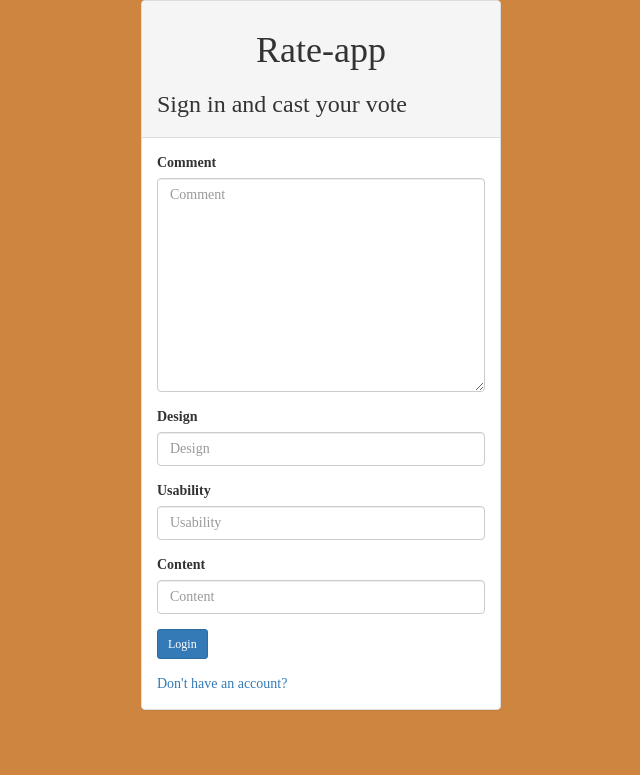
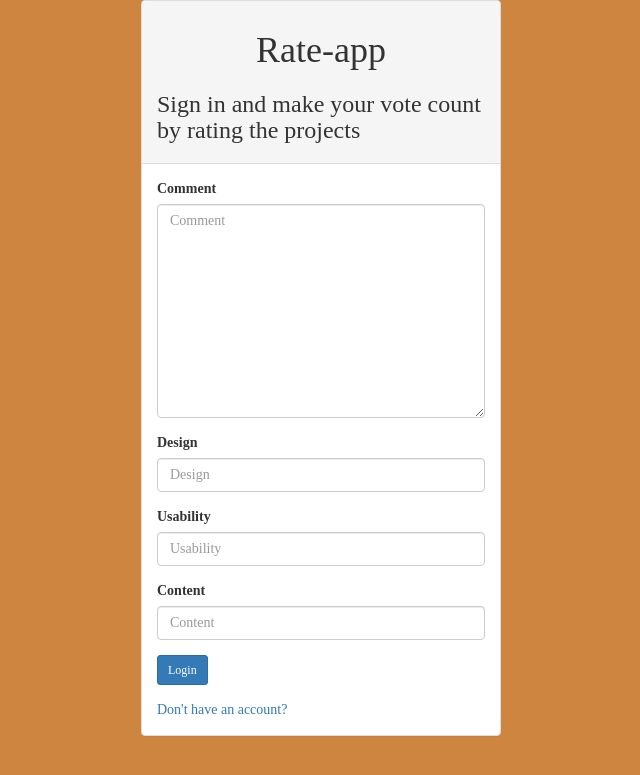
Before and after one commit to Kennedy128/django-final, a Django app: template rate/templates/registration/login.html in a window 1280 px wide. Shown: the top 775 px of the page, without its empty margins (319-959 px from the left). Run offline with Django 3.2, Linux system fonts and the light colour scheme; the template is opened without the code that fills it: values that come from a table or form of the project are taken from there, others are empty; some libraries are stand-ins or nearby versions.

Commit message:
creating our html welcome text

```diff
--- a/rate/templates/registration/login.html
+++ b/rate/templates/registration/login.html
@@ -13,7 +13,7 @@
 
         <div class="panel-heading">
           <h1 class="text-center">Rate-app</h1>
-          <h3>Sign in and cast your vote</h3>
+          <h3>Sign in and make your vote count by rating the projects</h3>
         </div>
         <div class="panel-body">
 
```
